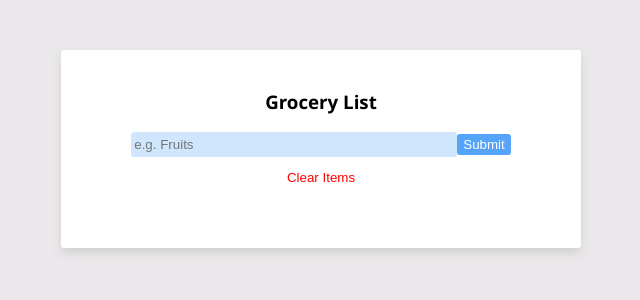
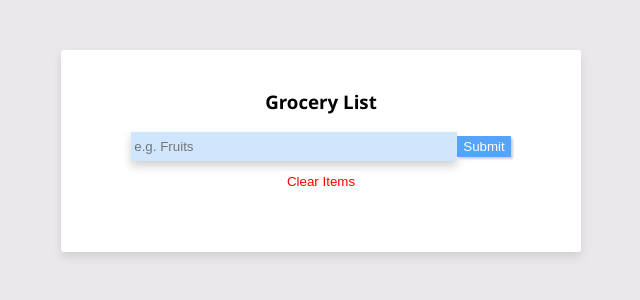
Before and after one commit to joereuben/grocery-list, a React (Create React App) app: page / in a window 1280 px wide. Shown: the top 300 px of the page, without its empty margins (319-959 px from the left). Built offline with nearby package versions, Linux system fonts and the light colour scheme.

Commit message:
Update with styles

```diff
--- a/src/App.js
+++ b/src/App.js
@@ -86,7 +86,7 @@ function App() {
     <div className="container">
       <div className="block">
         <div className="">
-          <div className={`alert ${alert ? "added" : "removed"}`}>
+          <div className={`alert ${isAdded ? "added" : "removed"}`}>
             <span>{alert && alertMessage}</span>
           </div>
           <div className="">
--- a/src/index.css
+++ b/src/index.css
@@ -33,29 +33,36 @@ code {
 }
 
 button {
-  border-radius: 3px;
+  /* border-radius: 3px; */
   border: none;
   padding: 3px 6px;
   background-color: rgb(86, 163, 250);
   cursor: pointer;
   color: white;
+
 }
 
 button[type="submit"] {
   min-width: 40px;
+  box-shadow: 2px 2px 2px rgb(209, 208, 208);
+}
+button[type="submit"]:hover {
+  box-shadow: 5px 5px 5px rgb(209, 208, 208);
 }
 
 input {
-  padding: 5px 3px;
+  padding: 7px 3px;
   border: none;
-  border-radius: 3px;
+  /* border-radius: 3px; */
   background-color: rgba(81, 165, 243, 0.274);
   outline: none;
   min-width: 80%;
+  box-shadow: 0px 5px 10px rgb(209, 208, 208);
 }
 
 input:focus {
-  outline: 1px solid rgb(93, 93, 241);
+  /* outline: 1px solid rgb(93, 93, 241); */
+  outline: none;
 }
 
 .added {
```
